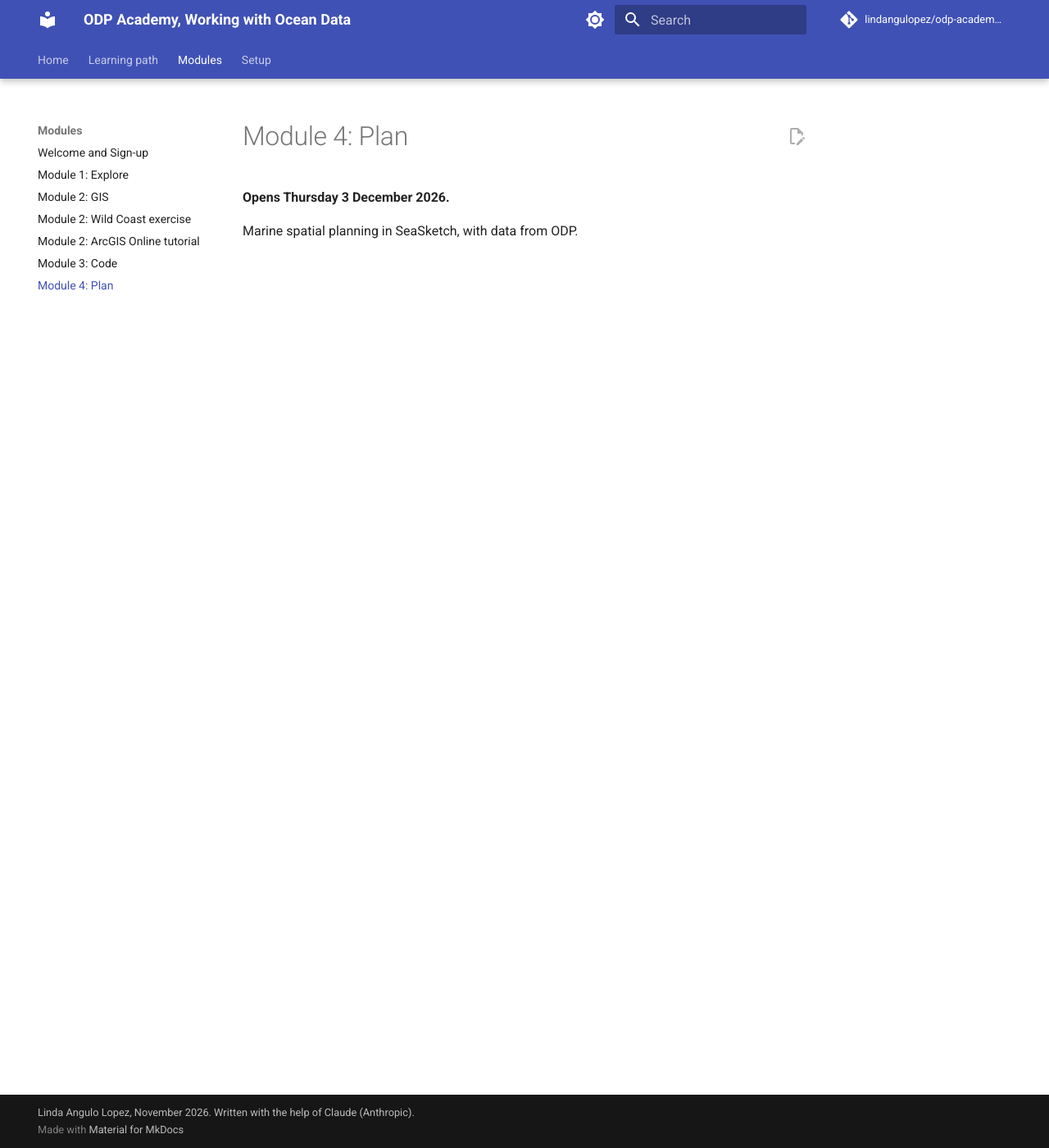
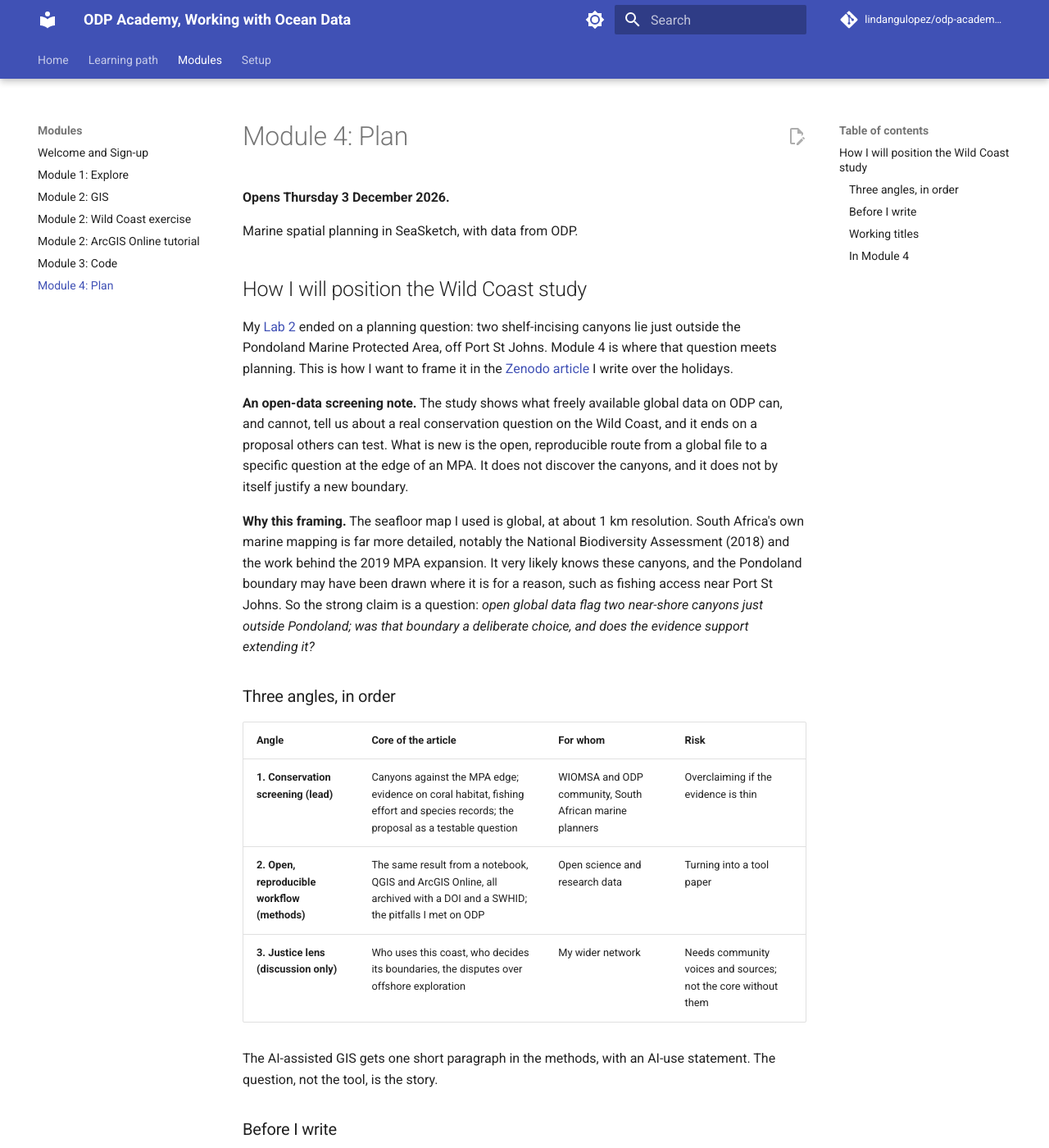
Before and after one commit to lindangulopez/odp-academy-2026, an MkDocs documentation site: the page built from docs/module-4-plan.md, in a window 1280 px wide and 1400 px high. Shown: the whole window at 82% size. Built offline with MkDocs 1.6.1 and Material for MkDocs 9.7.7, drawn with Linux system fonts in a browser that asks for light colours; comment, search, counter and statistics services are not loaded; some of the changed text lies outside the part shown.

Commit message:
Module 4: how I will position the Wild Coast study

```diff
--- a/docs/module-4-plan.md
+++ b/docs/module-4-plan.md
@@ -3,3 +3,38 @@
 **Opens Thursday 3 December 2026.**
 
 Marine spatial planning in SeaSketch, with data from ODP.
+
+## How I will position the Wild Coast study
+
+My [Lab 2](module-2-gis.md#lab-2-port-st-johns-canyons) ended on a planning question: two shelf-incising canyons lie just outside the Pondoland Marine Protected Area, off Port St Johns. Module 4 is where that question meets planning. This is how I want to frame it in the [Zenodo article](learning-path.md#after-the-course-a-zenodo-article) I write over the holidays.
+
+**An open-data screening note.** The study shows what freely available global data on ODP can, and cannot, tell us about a real conservation question on the Wild Coast, and it ends on a proposal others can test. What is new is the open, reproducible route from a global file to a specific question at the edge of an MPA. It does not discover the canyons, and it does not by itself justify a new boundary.
+
+**Why this framing.** The seafloor map I used is global, at about 1 km resolution. South Africa's own marine mapping is far more detailed, notably the National Biodiversity Assessment (2018) and the work behind the 2019 MPA expansion. It very likely knows these canyons, and the Pondoland boundary may have been drawn where it is for a reason, such as fishing access near Port St Johns. So the strong claim is a question: *open global data flag two near-shore canyons just outside Pondoland; was that boundary a deliberate choice, and does the evidence support extending it?*
+
+### Three angles, in order
+
+| Angle | Core of the article | For whom | Risk |
+| --- | --- | --- | --- |
+| **1. Conservation screening (lead)** | Canyons against the MPA edge; evidence on coral habitat, fishing effort and species records; the proposal as a testable question | WIOMSA and ODP community, South African marine planners | Overclaiming if the evidence is thin |
+| **2. Open, reproducible workflow (methods)** | The same result from a notebook, QGIS and ArcGIS Online, all archived with a DOI and a SWHID; the pitfalls I met on ODP | Open science and research data | Turning into a tool paper |
+| **3. Justice lens (discussion only)** | Who uses this coast, who decides its boundaries, the disputes over offshore exploration | My wider network | Needs community voices and sources; not the core without them |
+
+The AI-assisted GIS gets one short paragraph in the methods, with an AI-use statement. The question, not the tool, is the story.
+
+### Before I write
+
+1. **What already exists.** The National Biodiversity Assessment 2018 marine report, any Ecologically or Biologically Significant Area (EBSA) over Pondoland, the 2019 regulations for the Pondoland zones, and any published work on the canyons off Port St Johns or the Mzimvubu. If someone has asked this question before, I cite them and build on it.
+2. **Other protection.** Whether the canyons are already covered by measures outside the MPA, such as fishing restrictions: ProtectedSeas lists more than MPAs.
+3. **Who to ask.** One email to someone at SANBI, the national environment department or a Wild Coast organisation before I publish a boundary proposal.
+
+### Working titles
+
+- *Canyons at the edge of protection: an open-data screening of the Wild Coast seafloor, South Africa*
+- *No seamounts, but canyons: what open global data say about the Wild Coast and the Pondoland MPA*
+
+### In Module 4
+
+If SeaSketch allows it, I will sketch the extended boundary there and compare it with the current Pondoland zones: the planning version of the question.
+
+Who should decide where a marine protected area ends: the map, or the people who live from that sea?
```
